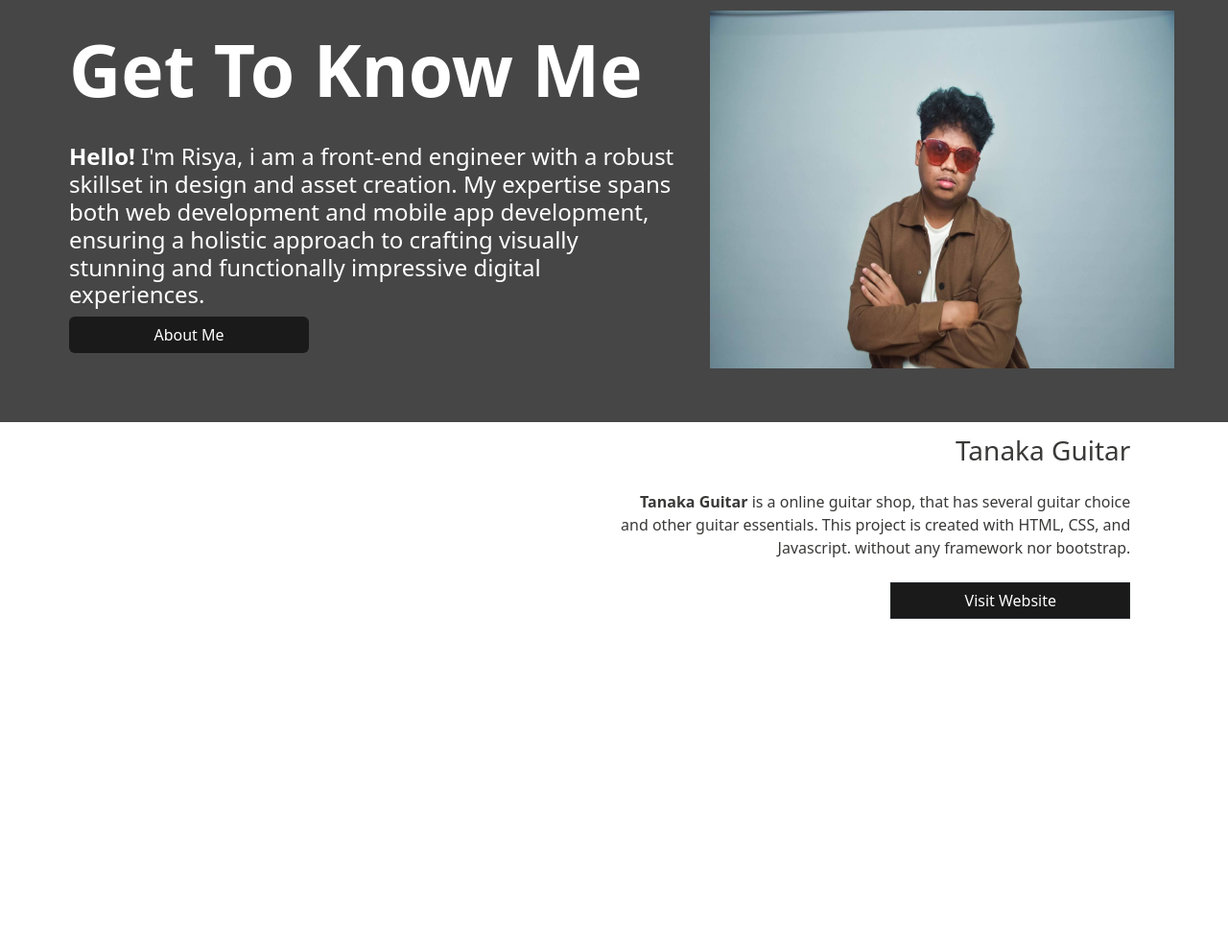
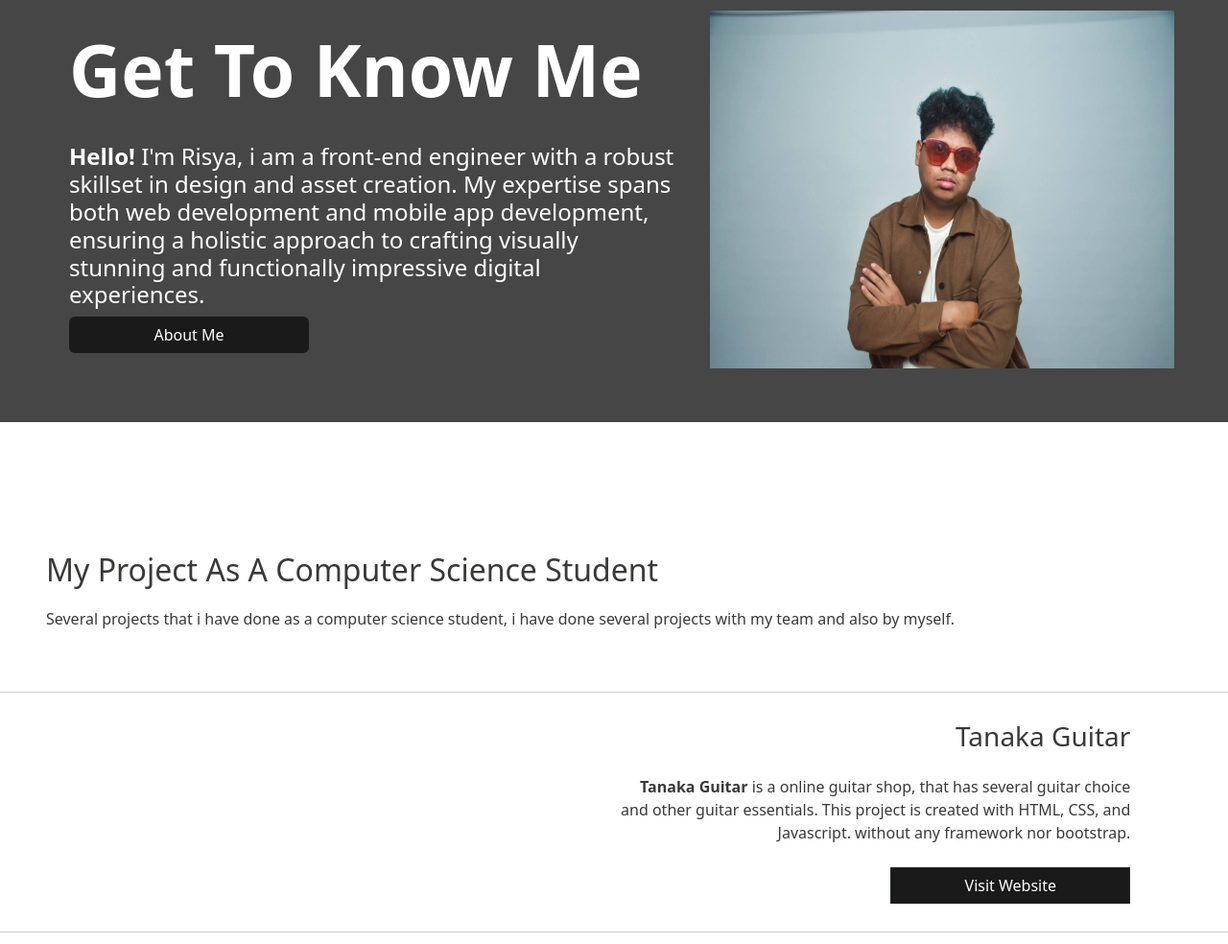
Before and after one commit to AyamNil/Portofolio-Risya, a plain HTML site: page Html/index.html in a window 1280 px wide. Shown: the part 493-1477 px from the top of the page at 96% size. Before the commit the page ends 1151 px from the top, so only its background shows below. Drawn offline with nearby package versions, Linux system fonts and the light colour scheme.

Commit message:
Projects

```diff
--- a/Html/index.html
+++ b/Html/index.html
@@ -67,9 +67,20 @@
 
 
           <section class="Projects">
+            <div class="row aos-init aos-animate" data-aos="fade-up">
+                <div class="col" style="margin-top: 135px">
+                  <h2>
+                    <span class="section-number p-5 me-3 align-text-top">My Project As A Computer Science Student</span>
+                  </h2>
+                  <p class="mt-3 ps-5 mb-5">
+                    Several projects that i have done as a computer science student, i have done several projects with my team and also by myself.
+                  </p>
+                </div>
+              </div>
+              <hr>
             <div class="py-2 row projects-item align-items-centerjustify-content-between">
                 <div class="col-md-6 aos-init aos-animate" data-aos="fade-right">
-                  <img src="assets/sunbic.png" alt="" class="img-fluid">
+                  <img src="" alt="" class="img-fluid">
                 </div>
 
                 <div style="padding: 5px;" class="col-md-5 text-center text-md-end aos-init aos-animate" data-aos="fade-left">
@@ -81,6 +92,7 @@
                   <a class="btn btn-dark rounded-0 mt-2 justify-content-end" href="https://sunbic.vercel.app/" role="button">Visit Website</a>
                 </div>
               </div>
+              <hr class="p-1">
 
           </section>
 
```
